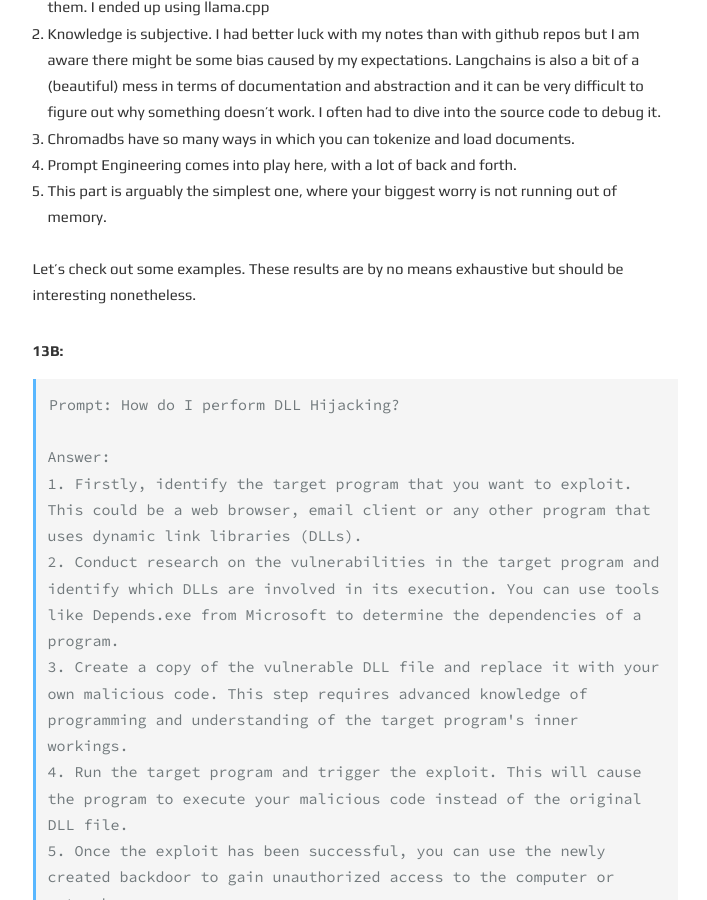
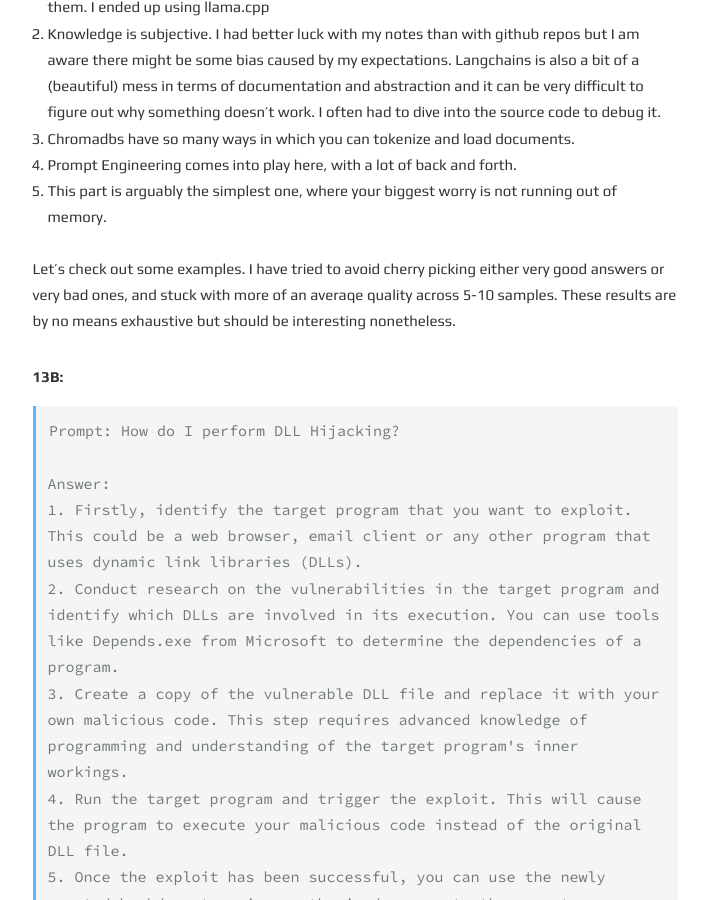
Before and after one commit to robsware/robsware.github.io, a Jekyll site: the page built from _posts/2023-11-05-llmhacking.md, in a window 1280 px wide and 900 px high, scrolled down 2139 px. Shown: the whole window, without its empty margins (285-992 px from the left). Built offline with Jekyll 4.4.1, drawn with Linux system fonts in a browser that asks for light colours.

Commit message:
Update 2023-11-05-llmhacking.md

```diff
--- a/_posts/2023-11-05-llmhacking.md
+++ b/_posts/2023-11-05-llmhacking.md
@@ -41,7 +41,7 @@ The catch is that each of those steps can be highly complex.
 4. Prompt Engineering comes into play here, with a lot of back and forth. <br>
 5. This part is arguably the simplest one, where your biggest worry is not running out of memory. <br>
 
-Let’s check out some examples. These results are by no means exhaustive but should be interesting nonetheless.
+Let’s check out some examples. I have tried to avoid cherry picking either very good answers or very bad ones, and stuck with more of an averaqe quality across 5-10 samples. These results are by no means exhaustive but should be interesting nonetheless.
 
 **13B:**
 
```
